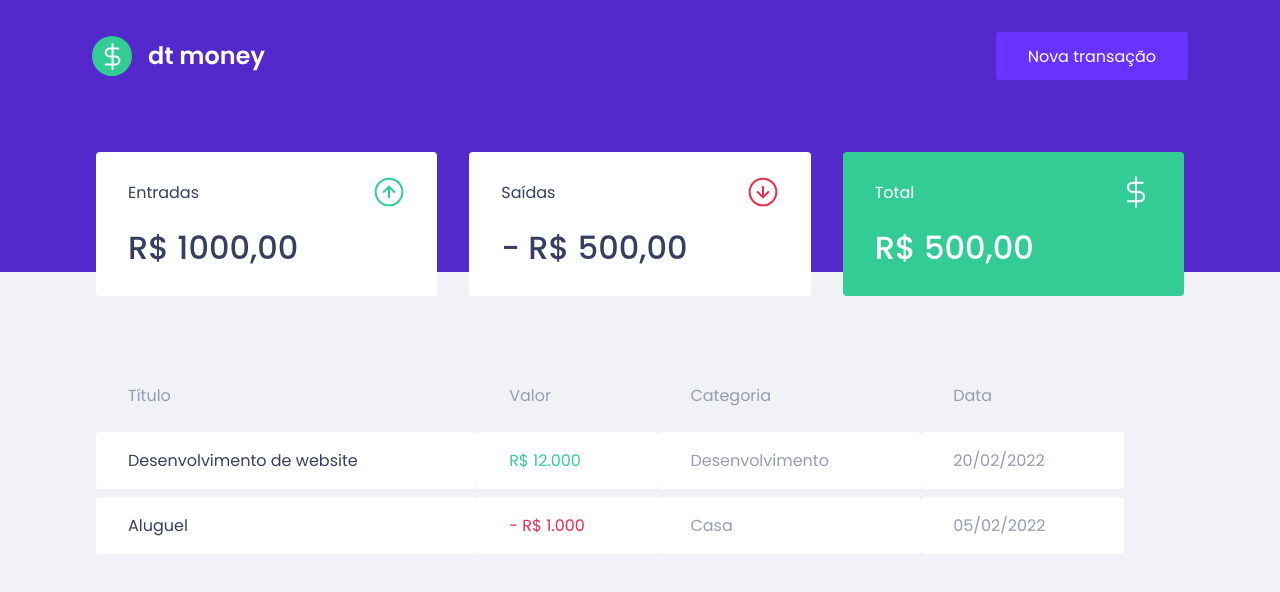
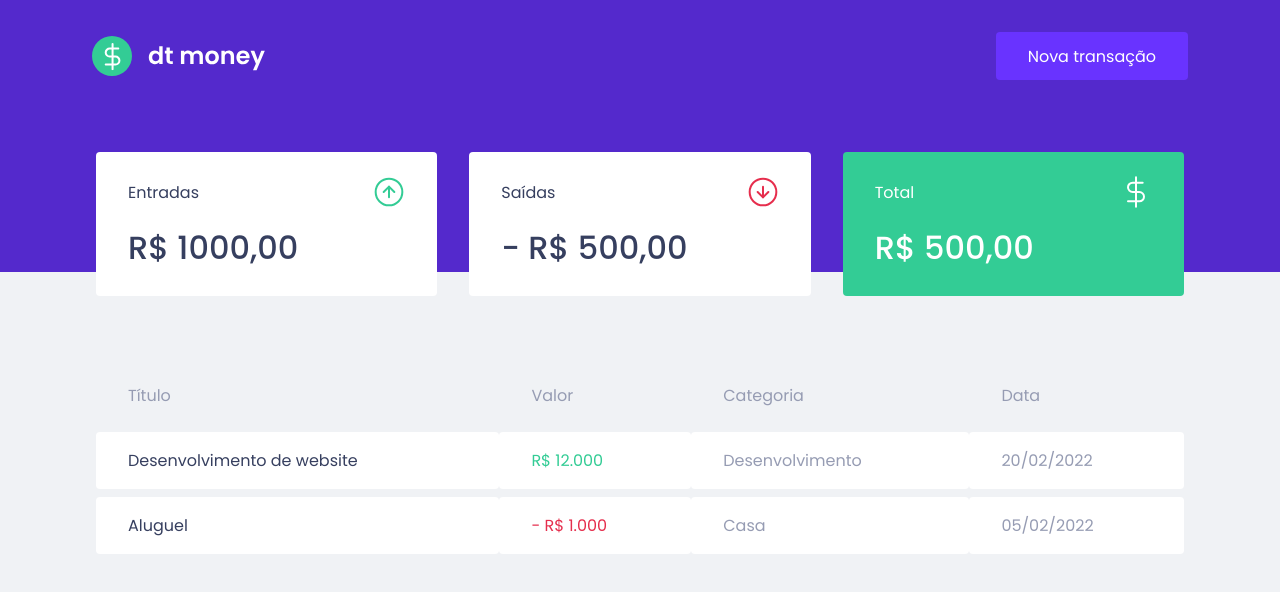
Before and after one commit to brhenriq/dtmoney, a React (Create React App) app: page / in a window 1280 px wide. Shown: the top 592 px of the page. Built offline with nearby package versions, Linux system fonts and the light colour scheme.

Commit message:
FIX: Table position

```diff
--- a/src/components/TransactionTable/styles.ts
+++ b/src/components/TransactionTable/styles.ts
@@ -2,7 +2,6 @@ import styled from "styled-components";
 
 export const Container = styled.div`
   margin-top: 4rem;
-  max-width: 1028px;
 
   table {
     width: 100%;
```
